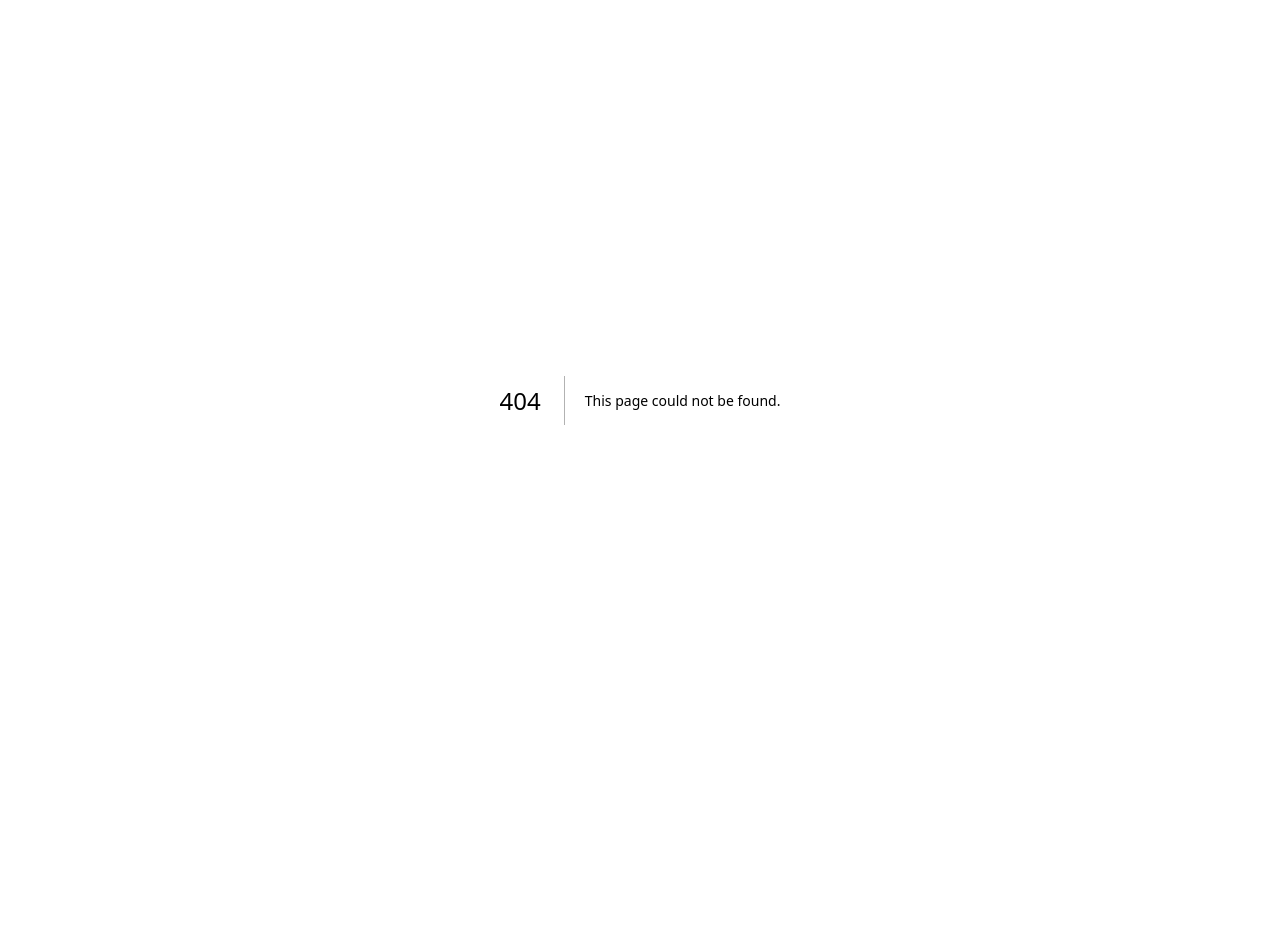
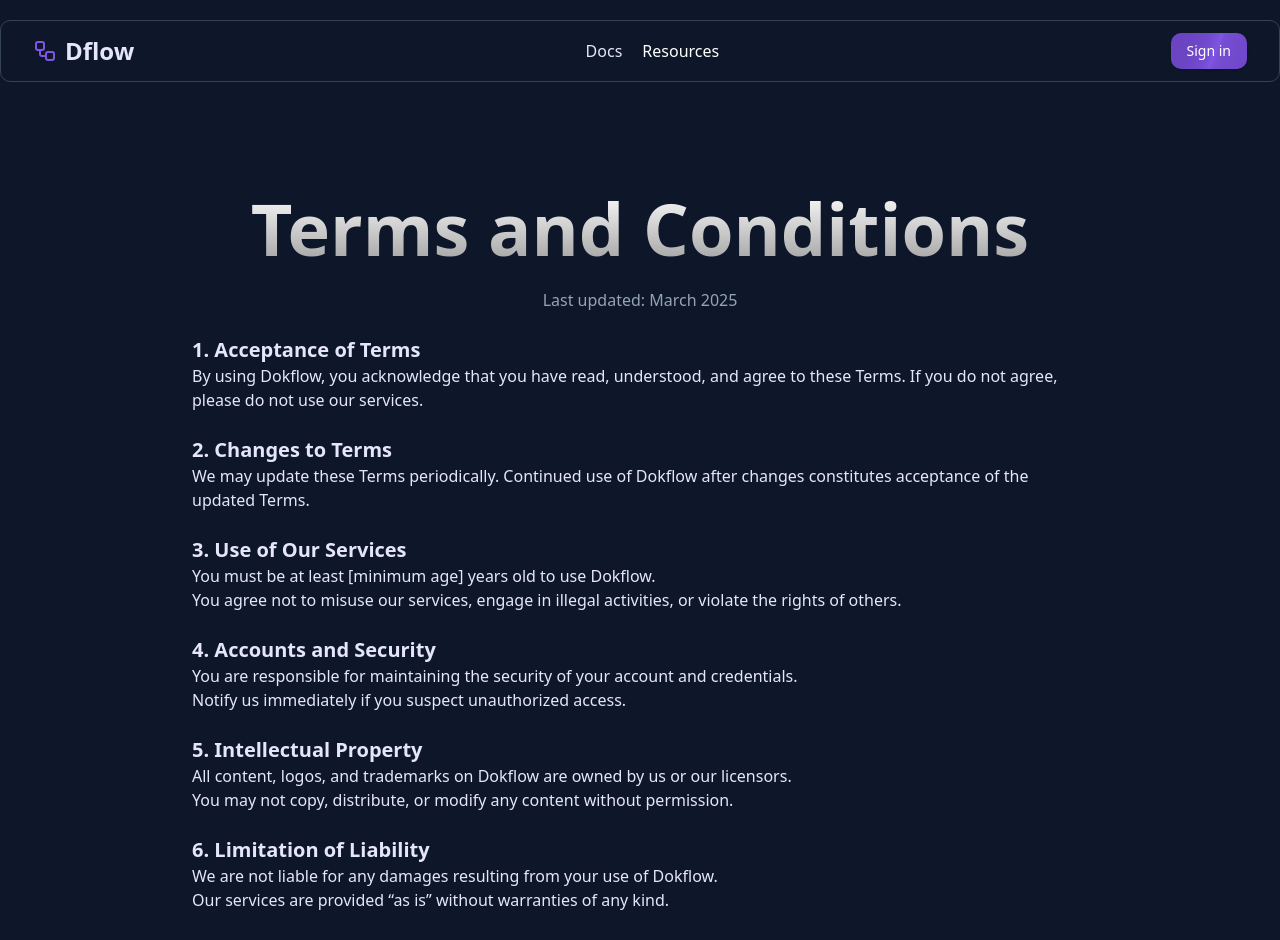
Before and after one commit to contentql/dflow-website, a Next.js app: page /terms in a window 1280 px wide. Before the commit this address had no page. Shown: the top 940 px of the page. Before the commit the page ends 800 px from the top, so only its background shows below. Built offline with nearby package versions, Linux system fonts and the light colour scheme.

Commit message:
chore: create terms page

```diff
--- /dev/null
+++ b/src/app/(app)/(marketing)/terms/page.tsx
@@ -0,0 +1,12 @@
+import TermsSection from '@/components/terms'
+import React from 'react'
+
+const page = () => {
+  return (
+    <>
+    <TermsSection/>
+    </>
+  )
+}
+
+export default page
--- /dev/null
+++ b/src/components/terms/index.tsx
@@ -0,0 +1,93 @@
+import React from 'react'
+
+const TermsSection = () => {
+  return (
+    <div className='mx-auto max-w-7xlp-6 pt-28'>
+       <div className='space-y-6 py-20'>
+       <h1 className='bg-opacity-50 bg-gradient-to-b from-neutral-50 to-neutral-400 bg-clip-text text-center max-w-5xl mx-auto text-4xl font-bold text-transparent md:text-7xl'>
+         Terms and Conditions
+        </h1>
+        <p className='mx-auto mt-4 max-w-2xl text-center text-base font-normal text-muted-foreground'>
+        Last updated: March 2025
+        </p>
+
+     <div className='max-w-4xl mx-auto space-y-6'>
+     <section>
+        <h2 className='text-xl font-semibold'>1. Acceptance of Terms</h2>
+        <p>
+          By using Dokflow, you acknowledge that you have read, understood, and
+          agree to these Terms. If you do not agree, please do not use our
+          services.
+        </p>
+      </section>
+      <section>
+        <h2 className='text-xl font-semibold'>2. Changes to Terms</h2>
+        <p>
+          We may update these Terms periodically. Continued use of Dokflow after
+          changes constitutes acceptance of the updated Terms.
+        </p>
+      </section>
+      <section>
+        <h2 className='text-xl font-semibold'>3. Use of Our Services</h2>
+        <ul>
+          <li>You must be at least [minimum age] years old to use Dokflow.</li>
+          <li>
+            You agree not to misuse our services, engage in illegal activities,
+            or violate the rights of others.
+          </li>
+        </ul>
+      </section>
+      <section>
+        <h2 className='text-xl font-semibold'>4. Accounts and Security</h2>
+        <ul>
+          <li>
+            You are responsible for maintaining the security of your account and
+            credentials.
+          </li>
+          <li>Notify us immediately if you suspect unauthorized access.</li>
+        </ul>
+      </section>
+      <section>
+        <h2 className='text-xl font-semibold'>5. Intellectual Property</h2>
+        <ul>
+          <li>
+            All content, logos, and trademarks on Dokflow are owned by us or our
+            licensors.
+          </li>
+          <li>
+            You may not copy, distribute, or modify any content without
+            permission.
+          </li>
+        </ul>
+      </section>
+      <section>
+        <h2 className='text-xl font-semibold'>6. Limitation of Liability</h2>
+        <ul>
+          <li>
+            We are not liable for any damages resulting from your use of
+            Dokflow.
+          </li>
+          <li>
+            Our services are provided &ldquo;as is&rdquo; without warranties of
+            any kind.
+          </li>
+        </ul>
+      </section>
+      <section>
+        <h2 className='text-xl font-semibold'>7. Termination</h2>
+        <p>
+          We reserve the right to suspend or terminate your access to Dokflow if
+          you violate these Terms.
+        </p>
+      </section>{' '}
+      <section>
+        <h2 className='text-xl font-semibold'>8. Contact Us</h2>
+        <p>If you have any questions about these Terms, please contact us.</p>
+      </section>
+     </div>
+     </div>
+    </div>
+  )
+}
+
+export default TermsSection
```
